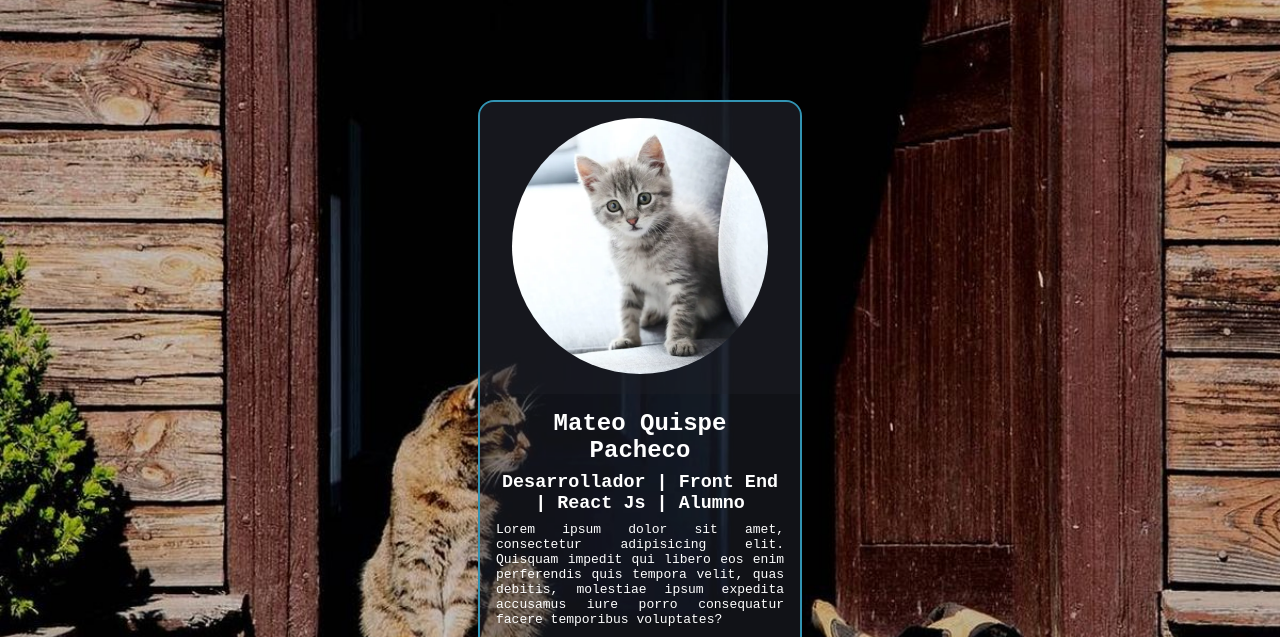
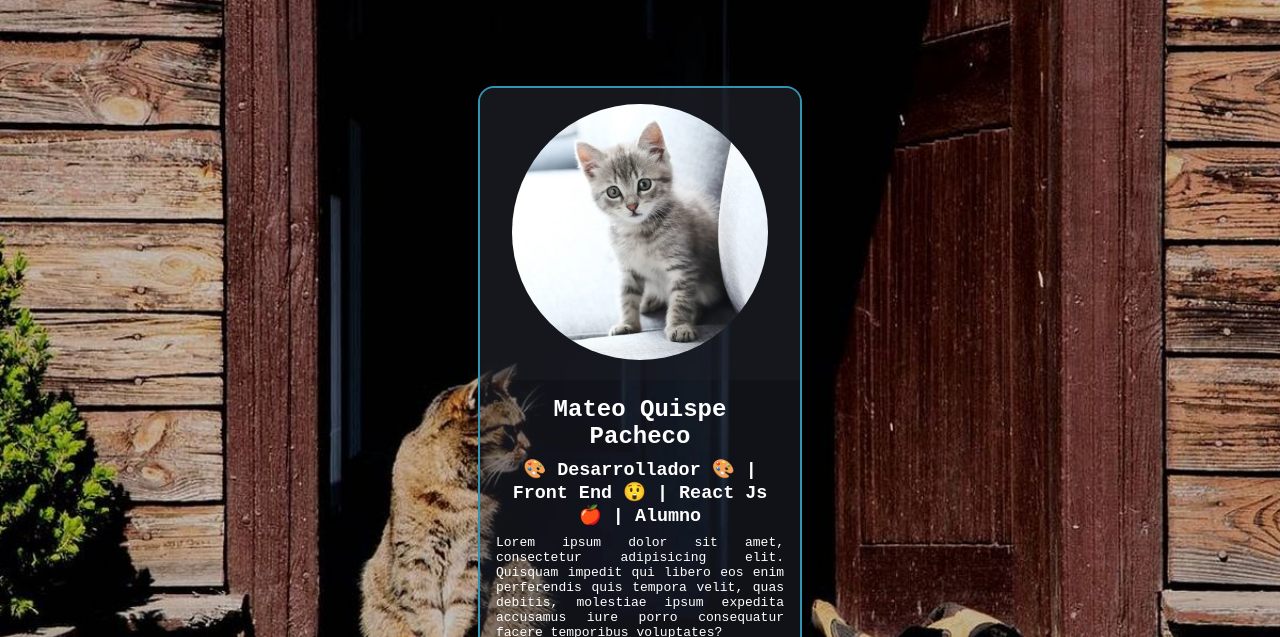
Before and after one commit to MateoQP22/frontend-me, a plain HTML site: page Semana 2/dia1/index.html in a window 1280 px wide. Shown: the top 637 px of the page. Drawn offline with nearby package versions, Linux system fonts and the light colour scheme.

Commit message:
Icons tarjeta

```diff
--- a/Semana 2/dia1/index.html
+++ b/Semana 2/dia1/index.html
@@ -19,7 +19,7 @@
                 </header>
                 <section class="card__body">
                     <h1 class="card__title">Mateo Quispe Pacheco</h1>
-                    <h2 class="card__subtitle">Desarrollador | Front End | React Js | Alumno </h2>
+                    <h2 class="card__subtitle"> 🎨 Desarrollador 🎨 | Front End 😲  | React Js 🍎  | Alumno </h2>
                     <p class="card__text">Lorem ipsum dolor sit amet, consectetur adipisicing elit. Quisquam impedit qui libero eos enim
                         perferendis quis tempora velit, quas debitis, molestiae ipsum expedita accusamus iure porro
                         consequatur facere temporibus voluptates?</p>
```
